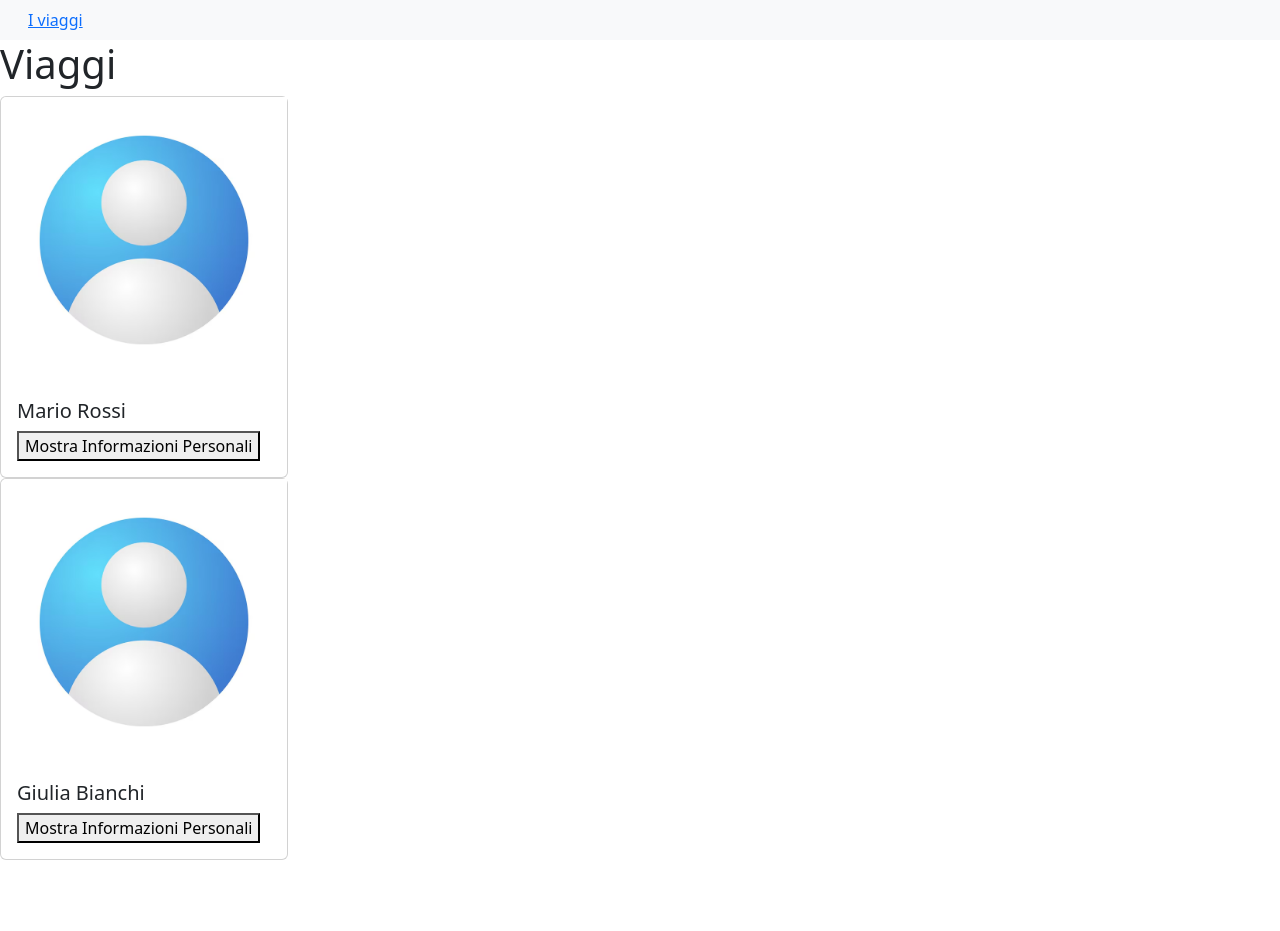
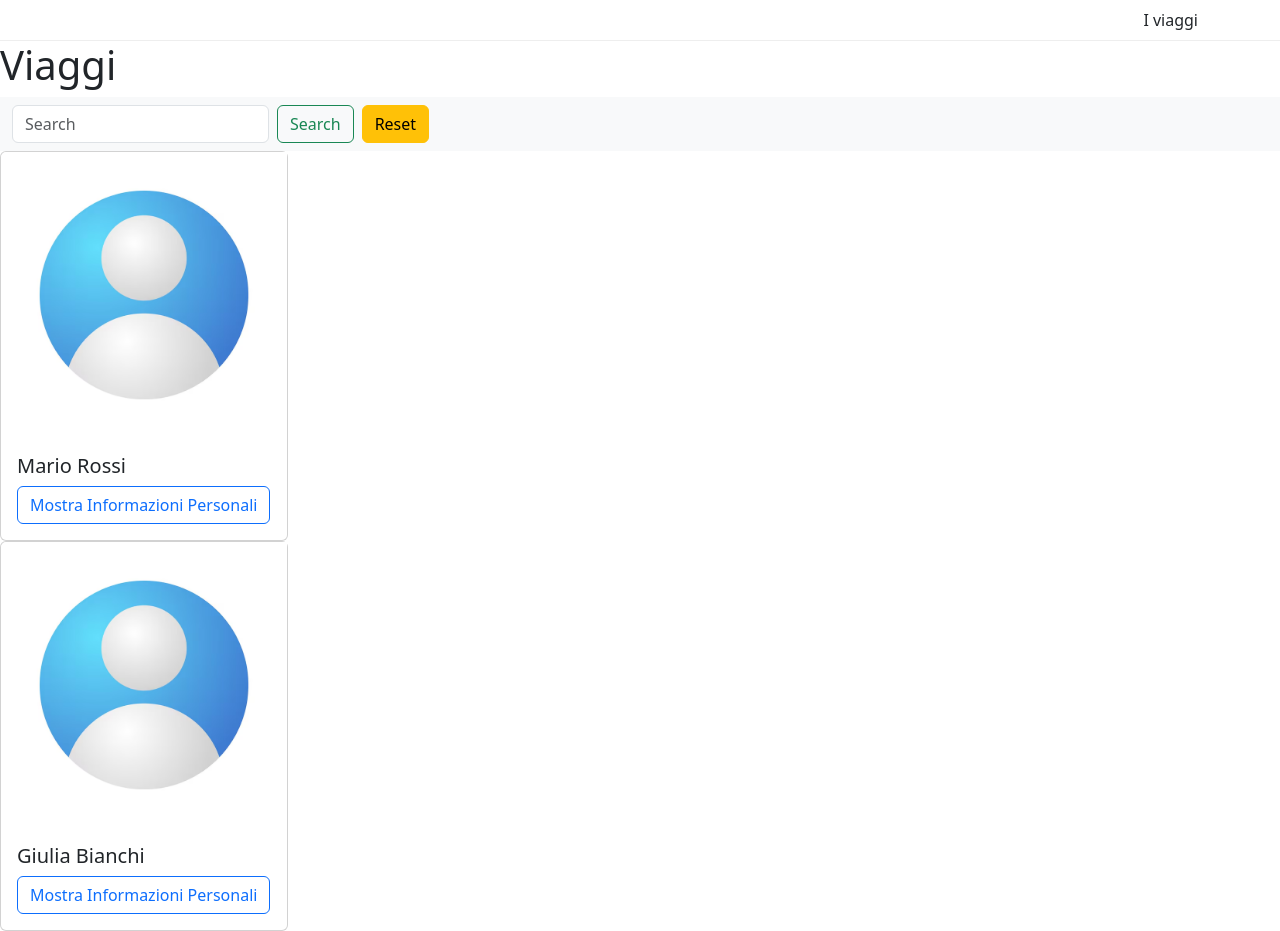
Before and after one commit to DavidZarfati/BoolRoad-main, a React (Vite) app: page /travels/1 in a window 1280 px wide. Before the commit the page ends 860 px from the top, so only its background shows below. Built offline with nearby package versions, Linux system fonts and the light colour scheme.

Commit message:
feat:migliorie grafiche
Co-authored-by: wissembrahem <wissembrahem@users.noreply.github.com>
Co-authored-by: Ilaria Motta <ilaria.motta93@gmail.com>

```diff
--- a/src/components/Header.jsx
+++ b/src/components/Header.jsx
@@ -7,21 +7,35 @@ export default function Header({ nomeApp }) {
         // { title: "I viaggiatori", path: "/travels" }
     ];
     return (
-        <section>
-            <nav className="navbar navbar-expand-lg bg-body-tertiary">
-                <div className="container-fluid">
-                    <span className="navbar-brand">{nomeApp}</span>
-                    <button className="navbar-toggler" type="button" data-bs-toggle="collapse" data-bs-target="#navbarNav">
-                        <span className="navbar-toggler-icon"></span></button><div className="collapse navbar-collapse" id="navbarNav">
-                        <ul className="navbar-nav">
-                            {headerLinks.map((link, index) => (
-                                <li className="nav-item" key={index}>
-                                    <NavLink to={link.path}>{link.title}</NavLink>
-                                </li>
-                            ))}</ul>
-                    </div>
+        // <section>
+        //     <nav className="navbar navbar-expand-lg bg-body-tertiary">
+        //         <div className="container-fluid">
+        //             <span className="navbar-brand">{nomeApp}</span>
+        //             <button className="navbar-toggler" type="button" data-bs-toggle="collapse" data-bs-target="#navbarNav">
+        //                 <span className="navbar-toggler-icon"></span></button><div className="collapse navbar-collapse" id="navbarNav">
+        //                 <ul className="navbar-nav">
+        //                     {headerLinks.map((link, index) => (
+        //                         <li className="nav-item" key={index}>
+        //                             <NavLink to={link.path}>{link.title}</NavLink>
+        //                         </li>
+        //                     ))}</ul>
+        //             </div>
+        //         </div>
+        //     </nav>
+        // </section>
+        <>
+
+            <nav className="navbar app-header">
+                <div className="container app-header-container">
+                    <span className="app-title">{nomeApp}</span>
+
+                    <NavLink to="/" className="nav-link">
+                        I viaggi
+                    </NavLink>
                 </div>
             </nav>
-        </section>
+
+
+        </>
     );
 }
--- a/src/components/TravelersCard.jsx
+++ b/src/components/TravelersCard.jsx
@@ -14,12 +14,13 @@ export default function TravelersCard({ traveler }) {
                             {traveler.name} {traveler.surname}
                         </h5>
 
-                        <button onClick={() => setIsVisible(!isVisible)}>
+                        <button className="btn btn-outline-primary" onClick={() => setIsVisible(!isVisible)}>
                             {isVisible ? 'Nascondi' : 'Mostra'} Informazioni Personali
                         </button>
-                        {isVisible && (<>                                 <p className="card-text">
-                            <strong>Email:</strong> {traveler.email}
-                        </p>
+                        {isVisible && (<>
+                            <p className="card-text">
+                                <strong>Email:</strong> {traveler.email}
+                            </p>
                             <p className="card-text">
                                 <strong>Telefono:</strong> {traveler.phone_number}
                             </p>
--- a/src/index.css
+++ b/src/index.css
@@ -0,0 +1,103 @@
+body {
+    margin: 0;
+    font-family: -apple-system, BlinkMacSystemFont, "Segoe UI",
+        Roboto, Helvetica, Arial, sans-serif;
+    background-color: #f2f3f5;
+    color: #222;
+}
+
+
+.app-header {
+    background: white;
+    border-bottom: 1px solid #eee;
+    padding: 0.75rem 0;
+}
+
+.app-header-container {
+    display: flex;
+    justify-content: space-between;
+    align-items: center;
+}
+
+.app-title {
+    font-weight: 600;
+    font-size: 1.2rem;
+}
+
+.nav-link {
+    text-decoration: none;
+    color: #444;
+    font-weight: 500;
+}
+
+
+.app-container {
+    max-width: 420px;
+    margin: 0 auto;
+    padding: 1rem;
+    display: flex;
+    flex-direction: column;
+}
+
+
+.travel-card {
+    position: relative;
+    width: 100%;
+    height: 190px;
+    border-radius: 22px;
+    overflow: hidden;
+    margin-bottom: 1rem;
+    box-shadow: 0 12px 30px rgba(0, 0, 0, 0.15);
+    text-decoration: none;
+}
+
+.travel-card-bg {
+    position: absolute;
+    inset: 0;
+    background-size: cover;
+    background-position: center;
+    transition: transform 0.4s ease;
+}
+
+.travel-card-overlay {
+    position: absolute;
+    inset: 0;
+    padding: 1rem;
+    display: flex;
+    flex-direction: column;
+    justify-content: flex-end;
+    background: linear-gradient(to top,
+            rgba(0, 0, 0, 0.65),
+            rgba(0, 0, 0, 0));
+    color: white;
+}
+
+.travel-title {
+    margin: 0;
+    font-size: 1.1rem;
+    font-weight: 600;
+}
+
+.travel-subtitle {
+    font-size: 0.85rem;
+    opacity: 0.85;
+}
+
+
+@media (min-width: 992px) {
+    .app-container {
+        max-width: 900px;
+        display: grid;
+        grid-template-columns: repeat(2, 1fr);
+        gap: 1.5rem;
+    }
+
+    .travel-card {
+        height: 240px;
+        margin-bottom: 0;
+    }
+
+    .travel-card:hover .travel-card-bg {
+        transform: scale(1.05);
+    }
+}
--- a/src/pages/Home.jsx
+++ b/src/pages/Home.jsx
@@ -1,28 +1,58 @@
-import travels from "../../data.js"
-import { Link, NavLink } from "react-router-dom"
+// import travels from "../../data.js"
+// import { Link, NavLink } from "react-router-dom"
+
+// export default function Home() {
+//     return (
+//         <>
+//             {travels.map((travel) => (
+//                 <div className="card mb-3" key={travel.id}>
+//                     <div className="row g-0">
+//                         <div className="col-md-4">
+//                             <img src={"/image/" + travel.image} className="img-fluid rounded-start" alt={travel.name} />
+//                         </div>
+//                         <div className="col-md-8">
+//                             <div className="card-body">
+//                                 <h5 className="card-title">{travel.name}</h5>
+//                                 <p className="card-text">{travel.description}</p>
+//                                 <p className="card-text">from: {travel.initial_date} to: {travel.final_date} </p>
+//                                 <p className="card-text"><small className="text-muted">travel created at : {travel.created_at}</small></p>
+//                                 <Link to={`/travels/${travel.id}`} className="btn btn-primary btn-sm">Vedi dettagli</Link>
+//                             </div>
+//                         </div>
+//                     </div>
+//                 </div >
+//             ))
+//             }
+//         </>
+//     )
+// }
+import travels from "../../data.js";
+import { Link } from "react-router-dom";
 
 export default function Home() {
     return (
-        <>
+        <main className="app-container">
             {travels.map((travel) => (
-                <div className="card mb-3" key={travel.id}>
-                    <div className="row g-0">
-                        <div className="col-md-4">
-                            <img src={"/image/" + travel.image} className="img-fluid rounded-start" alt={travel.name} />
-                        </div>
-                        <div className="col-md-8">
-                            <div className="card-body">
-                                <h5 className="card-title">{travel.name}</h5>
-                                <p className="card-text">{travel.description}</p>
-                                <p className="card-text">from: {travel.initial_date} to: {travel.final_date} </p>
-                                <p className="card-text"><small className="text-muted">travel created at : {travel.created_at}</small></p>
-                                <Link to={`/travels/${travel.id}`} className="btn btn-primary btn-sm">Vedi le recensioni</Link>
-                            </div>
-                        </div>
+                <Link
+                    to={`/travels/${travel.id}`}
+                    key={travel.id}
+                    className="travel-card"
+                >
+                    <div
+                        className="travel-card-bg"
+                        style={{
+                            backgroundImage: `url(/image/${travel.image})`,
+                        }}
+                    ></div>
+
+                    <div className="travel-card-overlay">
+                        <h5 className="travel-title">{travel.name}</h5>
+                        <p className="travel-subtitle">
+                            {travel.initial_date} → {travel.final_date}
+                        </p>
                     </div>
-                </div >
-            ))
-            }
-        </>
-    )
+                </Link>
+            ))}
+        </main>
+    );
 }
--- a/src/pages/Travels.jsx
+++ b/src/pages/Travels.jsx
@@ -1,20 +1,42 @@
+import { useState } from "react";
 import travelersArray from "../../travelers";
 import TravelersCard from "../components/TravelersCard";
 import { useParams } from "react-router-dom";
 
 export default function Travelers() {
     const { id } = useParams()
-    // console.log(travelersArray);
-    // console.log(id)
+    const viaggiatori = travelersArray.filter((traveler) => traveler.id_travel === parseInt(id))
+    const [filteredTravelers, setFilteredTravelers] = useState(viaggiatori);
+    const [filterVar, setFilterVar] = useState("");
 
-    const viaggiatori = travelersArray.filter((traveler) => traveler.id_travel === parseInt(id))
+    function filter(event) {
+        event.preventDefault();
+        const completeName = viaggiatori.map((traveler) => traveler.name + " " + traveler.surname);
+        const newFilteredTravelers = viaggiatori.filter((traveler, index) =>
+            completeName[index].toLowerCase().includes(filterVar.toLowerCase())
+        );
+        setFilteredTravelers(newFilteredTravelers);
+    }
 
-    // console.log(viaggiatori);
+    function reset() {
+        setFilteredTravelers(viaggiatori)
+        setFilterVar("")
+    }
+
 
     return (
         <>
             <h1>Viaggi</h1>
-            {viaggiatori.map((traveler) => (
+            <nav className="navbar bg-body-tertiary">
+                <div className="container-fluid">
+                    <form className="d-flex" role="search" onSubmit={() => filter(event)}>
+                        <input className="form-control me-2" type="search" placeholder="Search" aria-label="Search" value={filterVar} onChange={(event) => setFilterVar(event.target.value)} />
+                        <button className="btn btn-outline-success" type="submit">Search</button>
+                        <button className="btn btn-warning ms-2" onClick={reset}>Reset</button>
+                    </form>
+                </div>
+            </nav>
+            {filteredTravelers.map((traveler) => (
                 <TravelersCard key={traveler.id} traveler={traveler} />
             ))}
         </>
```
